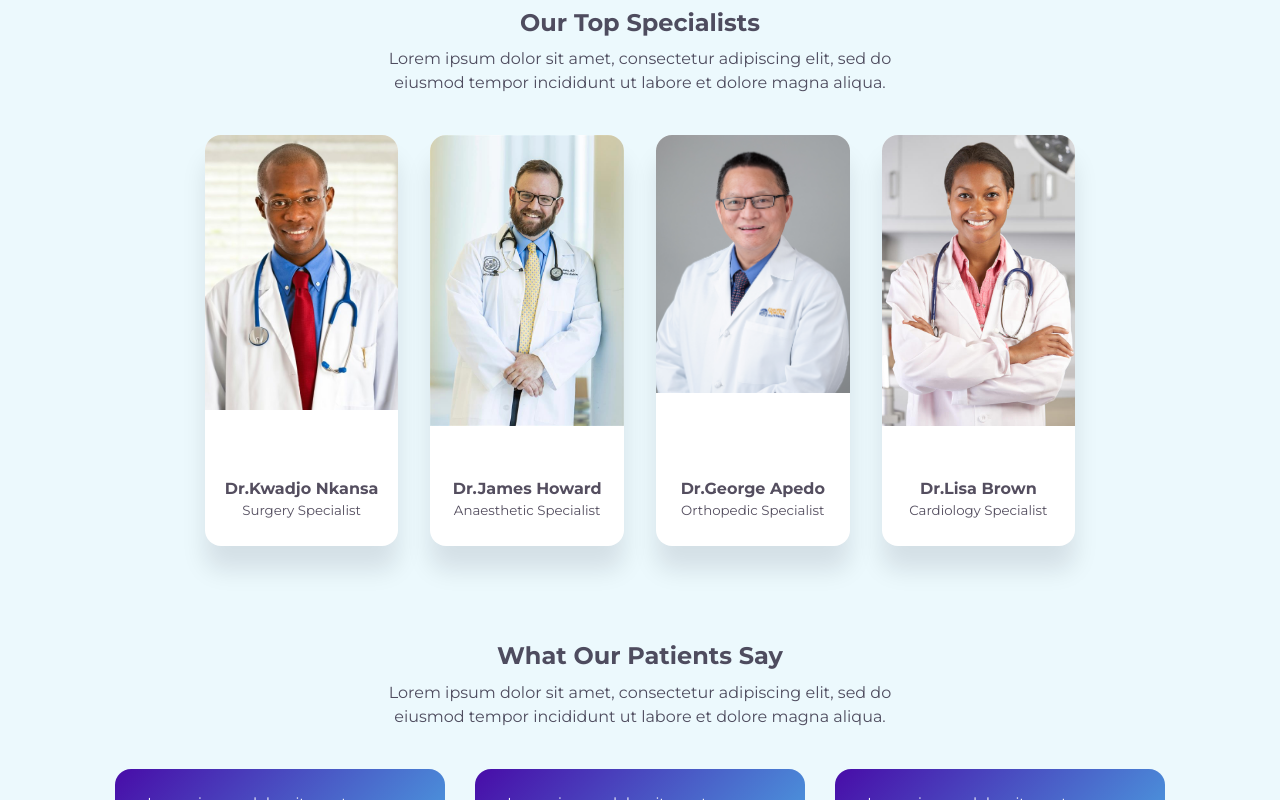
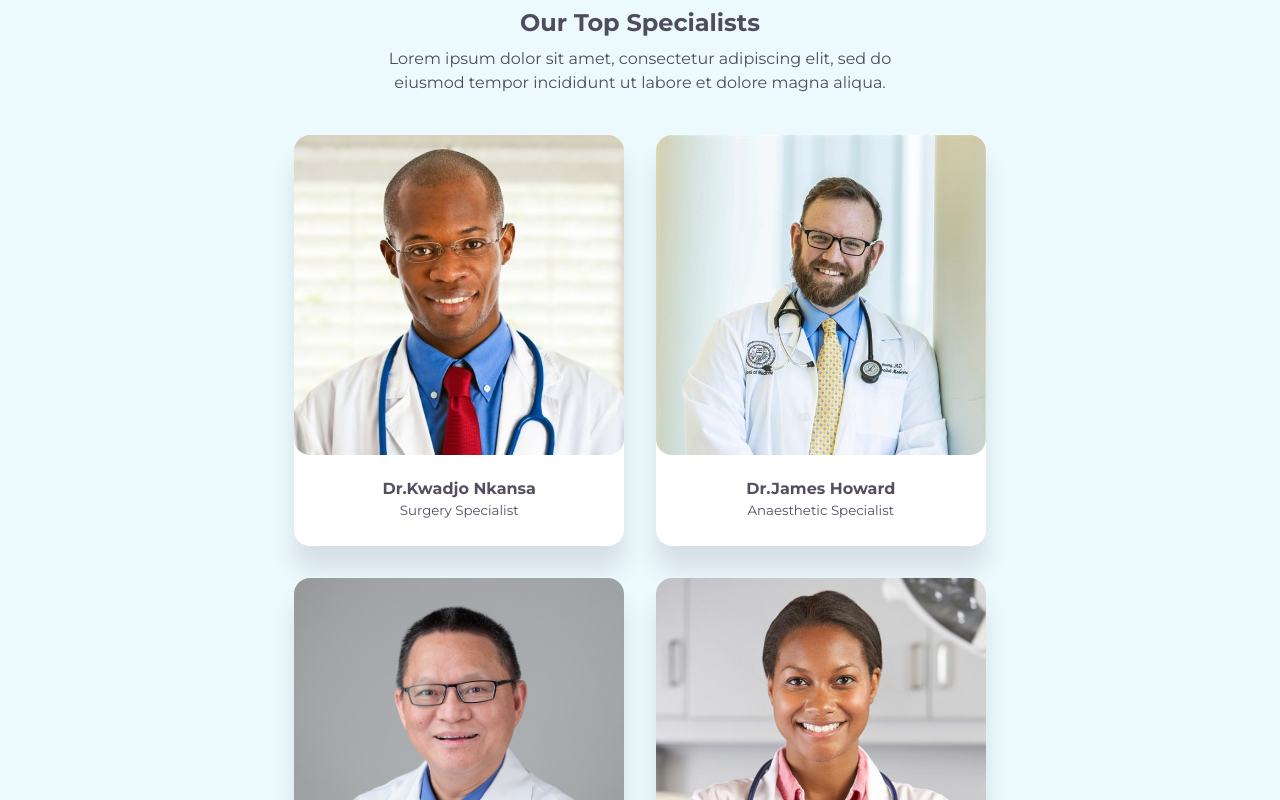
Before and after one commit to rkoszo/health-care, a React (Create React App) app: page / in a window 1280 px wide. Shown: the part 1340-2140 px from the top of the page. Built offline with nearby package versions, Linux system fonts and the light colour scheme.

Commit message:
Refactor: fix specialists image strech under 1600px

```diff
--- a/src/partials/_specialists.scss
+++ b/src/partials/_specialists.scss
@@ -114,10 +114,21 @@
   }
 }
 
+/* ==================== MEDIA QUERIES (LARGE DEVICES) ==================== */
+@media screen and (max-width: 1600px) {
+  #specialists {
+    .container {
+      width: 54%;
+      grid-template-columns: 1fr 1fr;
+    }
+  }
+}
+
 /* ==================== MEDIA QUERIES (MEDIUM DEVICES) ==================== */
 @media screen and (max-width: 1024px) {
   #specialists {
     .container {
+      width: 68%;
       grid-template-columns: 1fr 1fr;
     }
   }
```
Also changed, not shown: src/css/styles.min.css, 1 other file (tests, documents, lock files or other folders).
